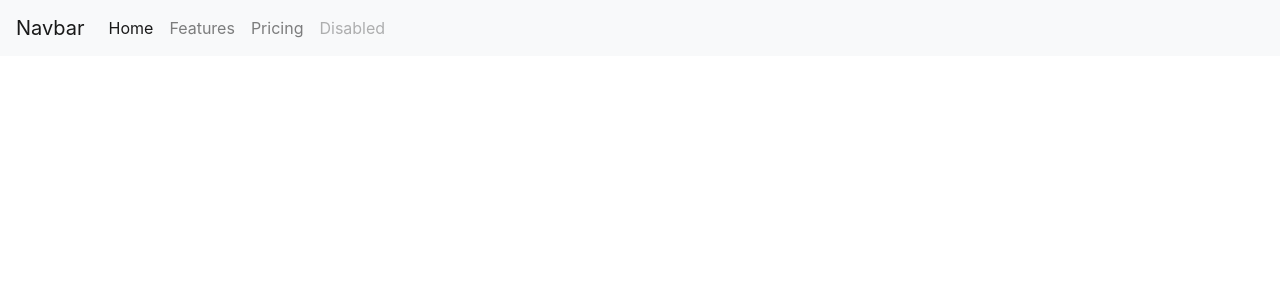
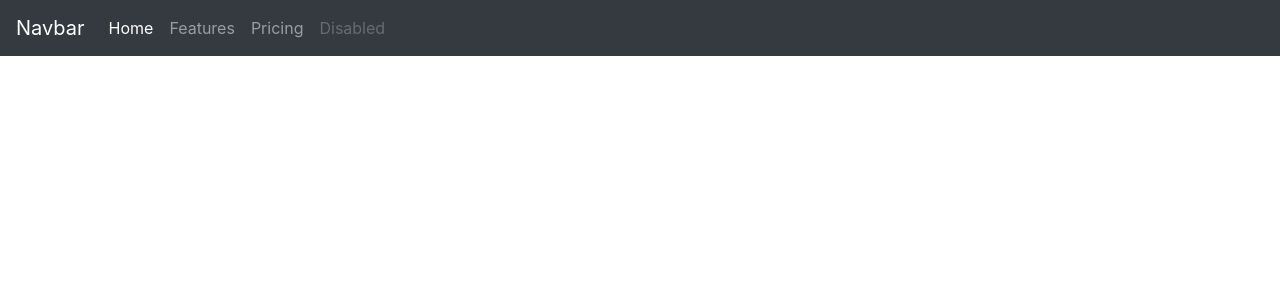
Before and after one commit to jasonli0616/HTC2021-404NotFound, a Flask app: page / in a window 1280 px wide. Shown: the top 300 px of the page. Run offline with Flask 2, Linux system fonts and the light colour scheme; some libraries are stand-ins or nearby versions.

Commit message:
Update base.html

```diff
--- a/templates/base.html
+++ b/templates/base.html
@@ -21,7 +21,7 @@
 </head>
 <body>
 
-    <nav class="navbar navbar-expand-lg navbar-light bg-light">
+    <nav class="navbar navbar-expand-lg navbar-dark bg-dark">
         <a class="navbar-brand" href="#">Navbar</a>
         <button class="navbar-toggler" type="button" data-toggle="collapse" data-target="#navbarNav" aria-controls="navbarNav" aria-expanded="false" aria-label="Toggle navigation">
             <span class="navbar-toggler-icon"></span>
@@ -45,6 +45,8 @@
     </nav>
 
 
+
+
     <div class="container">
         {% with messages = get_flashed_messages(with_categories=true) %}
         {% if messages %}
@@ -57,6 +59,7 @@
         {% endwith %}
 
 
+        <br>
         {% block content %}
         {% endblock content %}
     </div>
```
